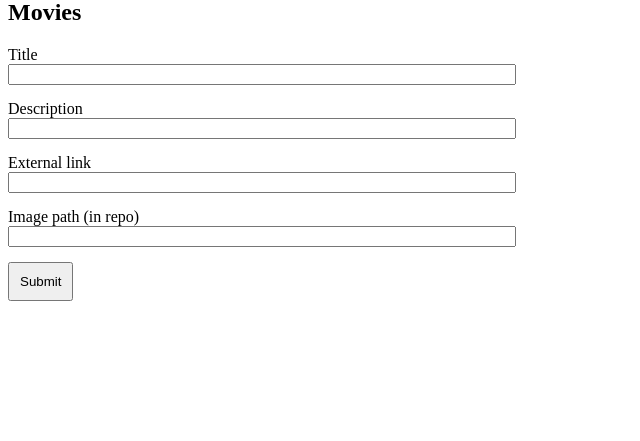
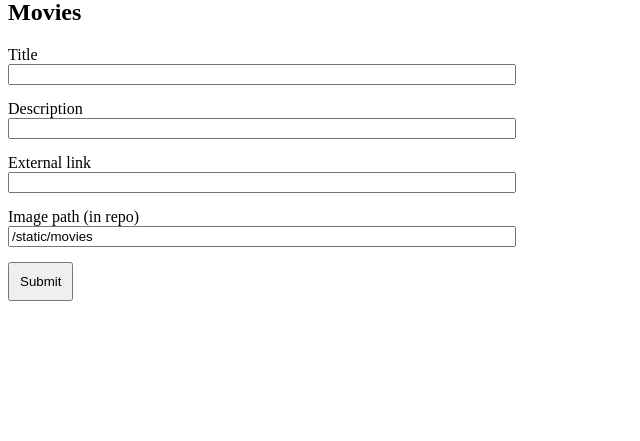
Before and after one commit to chuahxinyu/12-days-of-christmas-with-us, a Flask app: page /movie in a window 1280 px wide. Shown: the part 81-522 px from the top of the page, without its empty margins (0-640 px from the left). Run offline with Flask 2, Linux system fonts and the light colour scheme; data that the repository does not hold is empty.

Commit message:
slightly changed movies html

```diff
--- a/christmas/templates/movie_update.html
+++ b/christmas/templates/movie_update.html
@@ -7,7 +7,7 @@
 
 {% block body %}
   <h1>Adding movie items to database</h1>
-    <form action="/api/movie" method="post">
+    <form action="/movie" method="post">
       <h2>Movies</h2>
       {% for message in get_flashed_messages() %}
         <div class="flash">*{{ message }}</div>
@@ -19,7 +19,7 @@
       <label for="movie-link">External link</label>
       <input type="text" name="movie-link" id="movie-link" required />
       <label for="movie-img">Image path (in repo)</label>
-      <input type="text" name="movie-img" id="movie-img" required />
+      <input type="text" name="movie-img" id="movie-img" value="/static/movies" required />
       <button type="submit">Submit</button>
     </form>
 
```
